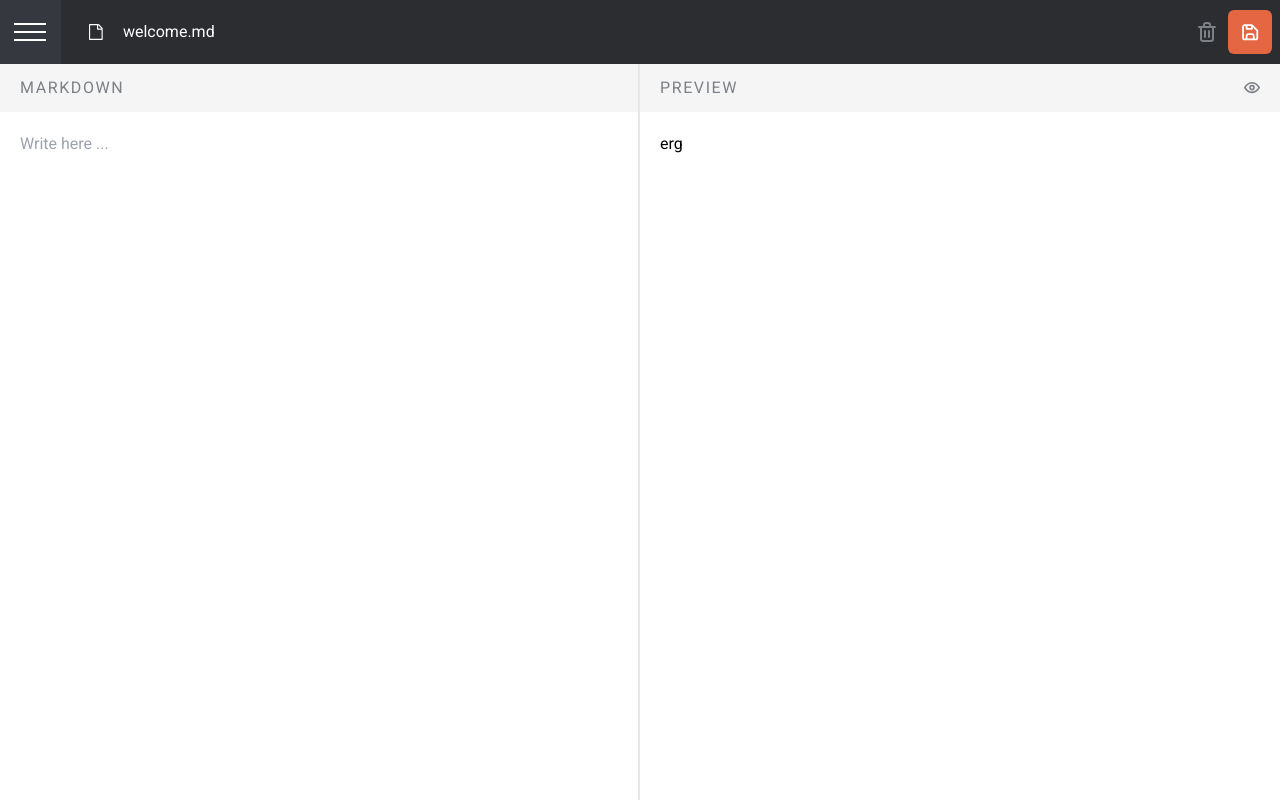
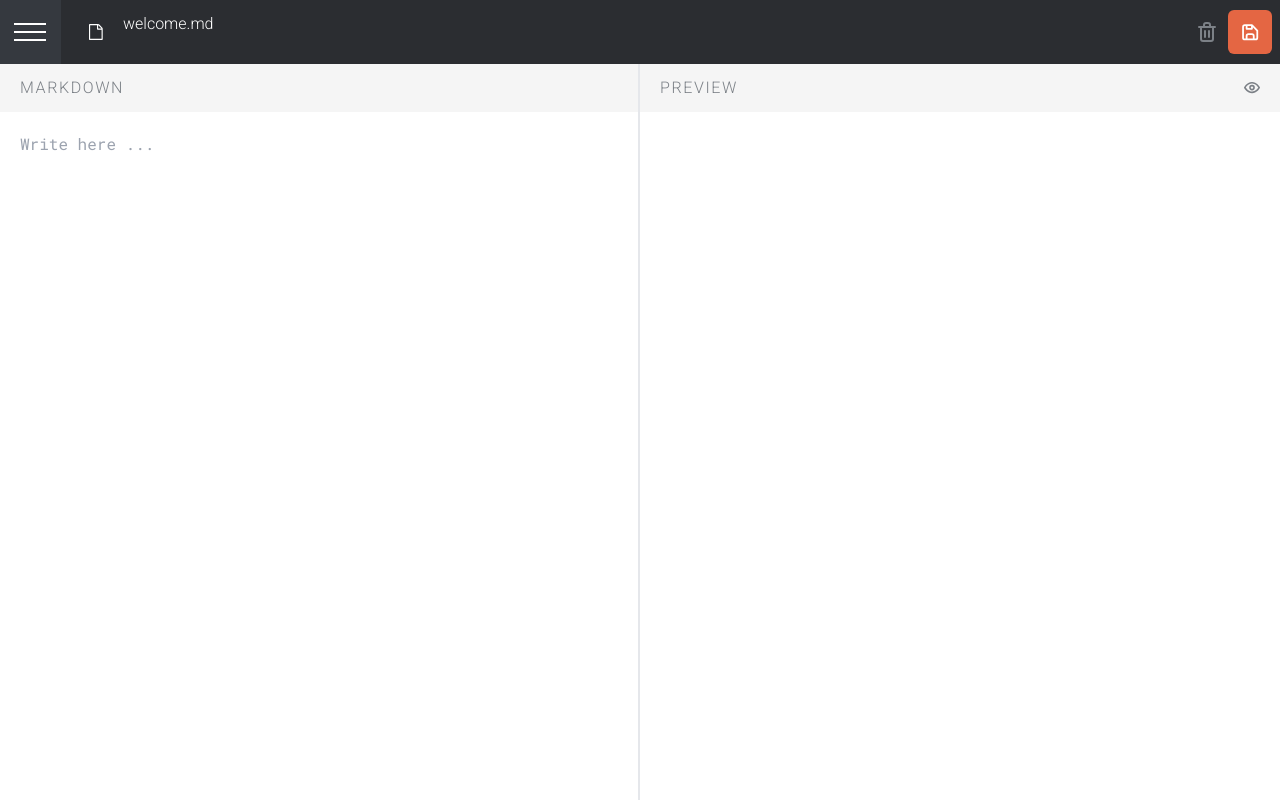
Before and after one commit to ritumelroy/in-browser-markdown, a React (Vite) app: page / in a window 1280 px wide. Built offline with nearby package versions, Linux system fonts and the light colour scheme.

Commit message:
preview markdown styles

```diff
--- a/package.json
+++ b/package.json
@@ -11,7 +11,9 @@
   },
   "dependencies": {
     "react": "^18.2.0",
-    "react-dom": "^18.2.0"
+    "react-dom": "^18.2.0",
+    "react-markdown": "^9.0.1",
+    "remark-gfm": "^4.0.0"
   },
   "devDependencies": {
     "@types/react": "^18.2.66",
--- a/src/App.tsx
+++ b/src/App.tsx
@@ -10,6 +10,8 @@ function App() {
   const [previewState, setPreviewState] = useState(false);
 
   const [mobileEditor, setMobileEditor] = useState(true);
+
+  const [markdownInput, setMarkdownInput] = useState("");
 
   const toggleNav = () => {
     setNavOpen((prev) => !prev);
@@ -30,14 +32,18 @@ function App() {
   const handleMobileState = () => {
     setMobileEditor((prev) => !prev);
   };
-  // handlePrevieState();
+
+  const handleMarkdownInputChange = (inputVal: string) => {
+    setMarkdownInput(inputVal);
+  };
+
   return (
     <div className="flex h-screen w-screen overflow-hidden font-roboto ">
       <div className={navOpen ? "" : "hidden"}>
         <Navbar colourTheme={colourTheme} toggleColTheme={toggleTheme} />
       </div>
       {/* flex flex-col */}
-      <div className="  ">
+      <div className="">
         <Header
           navClickToggle={toggleNav}
           navState={navOpen}
@@ -56,13 +62,15 @@ function App() {
               themeState={colourTheme}
               setMobileState={handleMobileState}
               mobileState={mobileEditor}
+              textInput={markdownInput}
+              textInputHelper={handleMarkdownInputChange}
             />
           </div>
           <div className={previewState ? "w-full" : "w-1/2"}>
             <Preview
               navState={navOpen}
               themeState={colourTheme}
-              textValue="erg"
+              textValue={markdownInput}
               setPrevState={handlePrevieState}
               eyeState={previewState}
               setMobileState={handleMobileState}
@@ -77,6 +85,8 @@ function App() {
               themeState={colourTheme}
               setMobileState={handleMobileState}
               mobileState={mobileEditor}
+              textInput={markdownInput}
+              textInputHelper={handleMarkdownInputChange}
             />
           ) : (
             <Preview
--- a/src/components/Editor.tsx
+++ b/src/components/Editor.tsx
@@ -1,7 +1,12 @@
 import { editorProps } from "../models/editor";
 // import eyeclosed from "../assets/icon-hide-preview.svg";
 import eyeopen from "../assets/icon-show-preview.svg";
-export function Editor({ themeState, setMobileState }: editorProps) {
+export function Editor({
+  themeState,
+  setMobileState,
+  textInput,
+  textInputHelper,
+}: editorProps) {
   return (
     <>
       <header
@@ -22,8 +27,10 @@ export function Editor({ themeState, setMobileState }: editorProps) {
         <textarea
           name="editor"
           placeholder="Write here ..."
+          value={textInput}
+          onChange={(e) => textInputHelper(e.target.value)}
           className={
-            " h-full w-full p-5 " +
+            " h-full w-full p-5 font-robotomono size-[0.875rem]" +
             (themeState === "dark" ? "bg-dark-1 text-grey-3" : "bg-white")
           }
         />
--- a/src/components/Preview.tsx
+++ b/src/components/Preview.tsx
@@ -3,6 +3,9 @@ import { previewProps } from "../models/preview";
 import eyeopen from "../assets/icon-show-preview.svg";
 import eyeclose from "../assets/icon-hide-preview.svg";
 
+// import ReactMarkdown from "react-markdown";
+import remarkGfm from "remark-gfm";
+import Markdown from "react-markdown";
 export function Preview({
   themeState,
   textValue,
@@ -11,6 +14,7 @@ export function Preview({
   setMobileState,
   mobileState,
 }: previewProps) {
+  // const
   return (
     <>
       <header
@@ -39,13 +43,99 @@ export function Preview({
       </header>
 
       <main className="h-full z-0">
-        <div
+        {/* <div
           className={
-            " h-full w-full p-5 " +
+            " h-full w-full p-5 font-robotoslab " +
             (themeState === "dark" ? "bg-dark-1 text-grey-3" : "bg-white")
           }
         >
-          {textValue}
+          <h1> I am amazing </h1>
+        </div> */}
+        <div>
+          <Markdown
+            components={{
+              // Map `h1` (`# heading`) to use `h2`s.
+              // h1: "h2",
+              // tailwind headings are unstyled ..
+              h1: ({ ...props }) => (
+                <h1
+                  style={{
+                    fontSize: "2rem",
+                    fontWeight: "700",
+                    paddingBottom: "1rem",
+                  }}
+                  {...props}
+                />
+              ),
+              h2: ({ ...props }) => (
+                <h2
+                  style={{
+                    fontSize: "1.75rem",
+                    paddingBottom: "1rem",
+                    fontWeight: "100",
+                  }}
+                  {...props}
+                />
+              ),
+              h3: ({ ...props }) => (
+                <h3
+                  style={{
+                    fontSize: "1.5rem",
+                    paddingBottom: "1rem",
+                    fontWeight: "700",
+                  }}
+                  {...props}
+                />
+              ),
+              h4: ({ ...props }) => (
+                <h4
+                  style={{
+                    fontSize: "1.25rem",
+                    paddingBottom: "1rem",
+                    fontWeight: "500",
+                  }}
+                  {...props}
+                />
+              ),
+              h5: ({ ...props }) => (
+                <h5
+                  style={{
+                    fontSize: "1rem",
+                    paddingBottom: "1rem",
+                    fontWeight: "400",
+                  }}
+                  {...props}
+                />
+              ),
+              h6: ({ ...props }) => (
+                <h6
+                  style={{
+                    fontSize: "0.875rem",
+                    paddingBottom: "1rem",
+                    color: "#e46643",
+                  }}
+                  {...props}
+                />
+              ),
+              p: ({ ...props }) => (
+                <p
+                  style={{
+                    fontSize: "0.875rem",
+                    // paddingBottom: ".5rem",
+                    // color: "#7c8187",
+                    // fontWeight: "300",
+                  }}
+                  {...props}
+                />
+              ),
+            }}
+            children={textValue}
+            remarkPlugins={[remarkGfm]}
+            className={
+              " h-full w-full p-5 font-robotoslab tracking-wide " +
+              (themeState === "dark" ? "bg-dark-1 text-grey-3" : "bg-white")
+            }
+          />
         </div>
       </main>
     </>
--- a/src/models/editor.ts
+++ b/src/models/editor.ts
@@ -3,4 +3,6 @@ export interface editorProps {
   themeState: string;
   setMobileState: () => void;
   mobileState: boolean;
+  textInput: string;
+  textInputHelper: (inputVal: string) => void;
 }
--- a/src/styles/global.css
+++ b/src/styles/global.css
@@ -4,7 +4,55 @@
 @import "navbar.css";
 @import url("https://fonts.googleapis.com/css2?family=Roboto:ital,wght@0,100;0,300;0,400;0,500;0,700;0,900;1,100;1,300;1,400;1,500;1,700;1,900&display=swap");
 @import url("https://fonts.googleapis.com/css2?family=Roboto+Slab:wght@100..900&display=swap");
+@import url("https://fonts.googleapis.com/css2?family=Roboto+Mono:ital,wght@0,100..700;1,100..700&display=swap");
 
 @tailwind base;
 @tailwind components;
 @tailwind utilities;
+
+ol,
+ul li {
+  color: #7c8187;
+  font-weight: 400;
+  font-size: 0.875rem;
+}
+
+ol {
+  list-style: decimal;
+  padding-left: 2rem;
+  padding-bottom: 1rem;
+  /* color: "#e46643"; */
+  /* font-weight: 300; */
+}
+
+ul {
+  list-style: disc;
+
+  padding-left: 2rem;
+  padding-bottom: 1rem;
+}
+
+ul > li::marker {
+  color: #e46643;
+}
+p {
+  color: #7c8187;
+  padding-bottom: 1rem;
+  font-weight: 300;
+}
+blockquote p {
+  font-weight: 700;
+  color: black;
+  background-color: #f5f5f5;
+  margin: 0;
+  padding-left: 2em;
+  padding-top: 1.5rem;
+  padding-bottom: 1.5rem;
+  border-left: 0.4em #e46643 solid;
+  margin-bottom: 1.5rem;
+  border-radius: 0.5rem;
+}
+
+code {
+  background-color: #f5f5f5;
+}
--- a/tailwind.config.js
+++ b/tailwind.config.js
@@ -22,6 +22,7 @@ export default {
       fontFamily: {
         roboto: ["Roboto", "sans-serif"],
         robotoslab: ["Roboto Slab", "sans-serif"],
+        robotomono: ["Roboto Mono", "monospace"],
       },
     },
   },
```
Also changed, not shown: src/styles/preview.css (added, +11 -0 lines), 1 other file (tests, documents, lock files or other folders).
